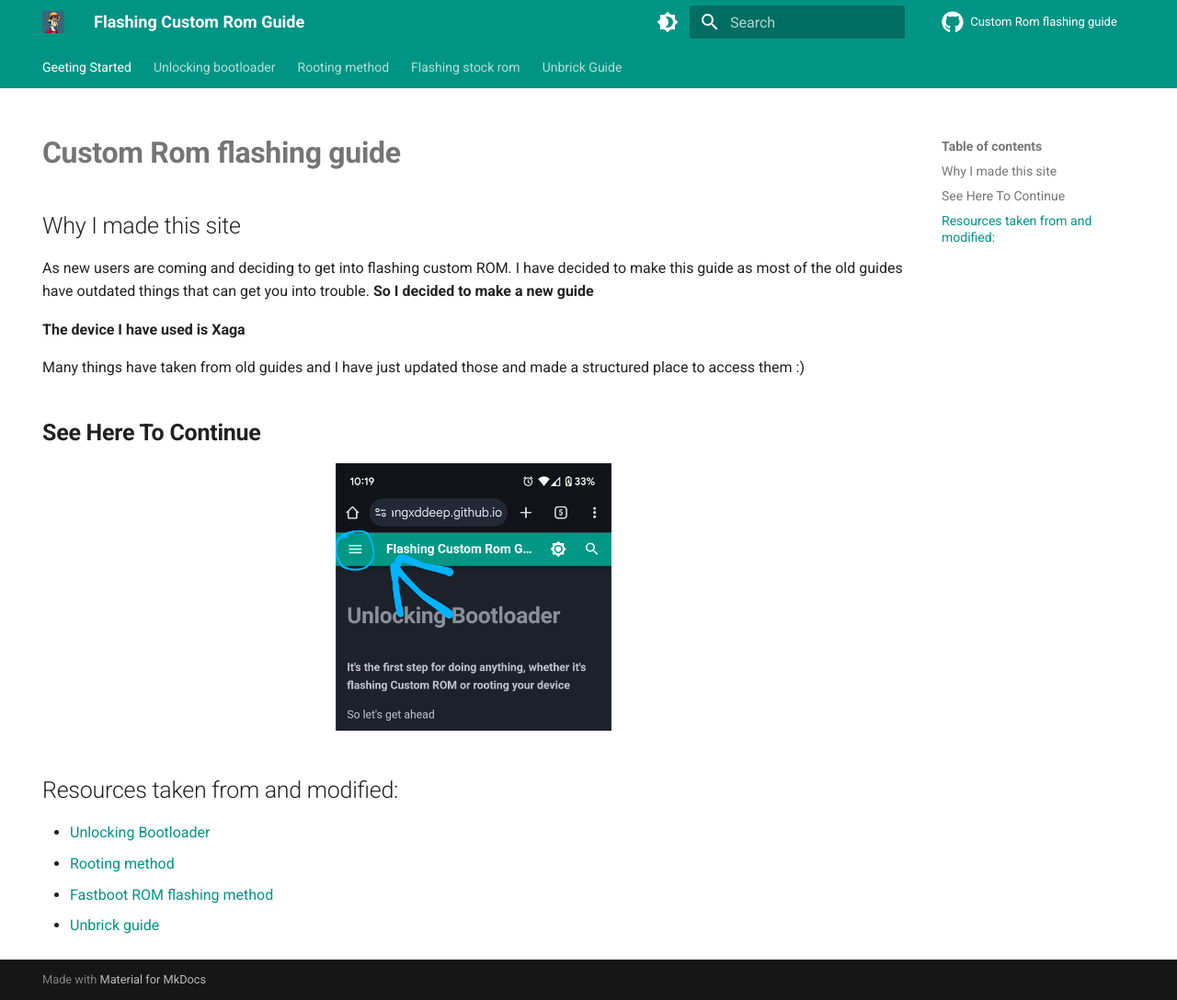
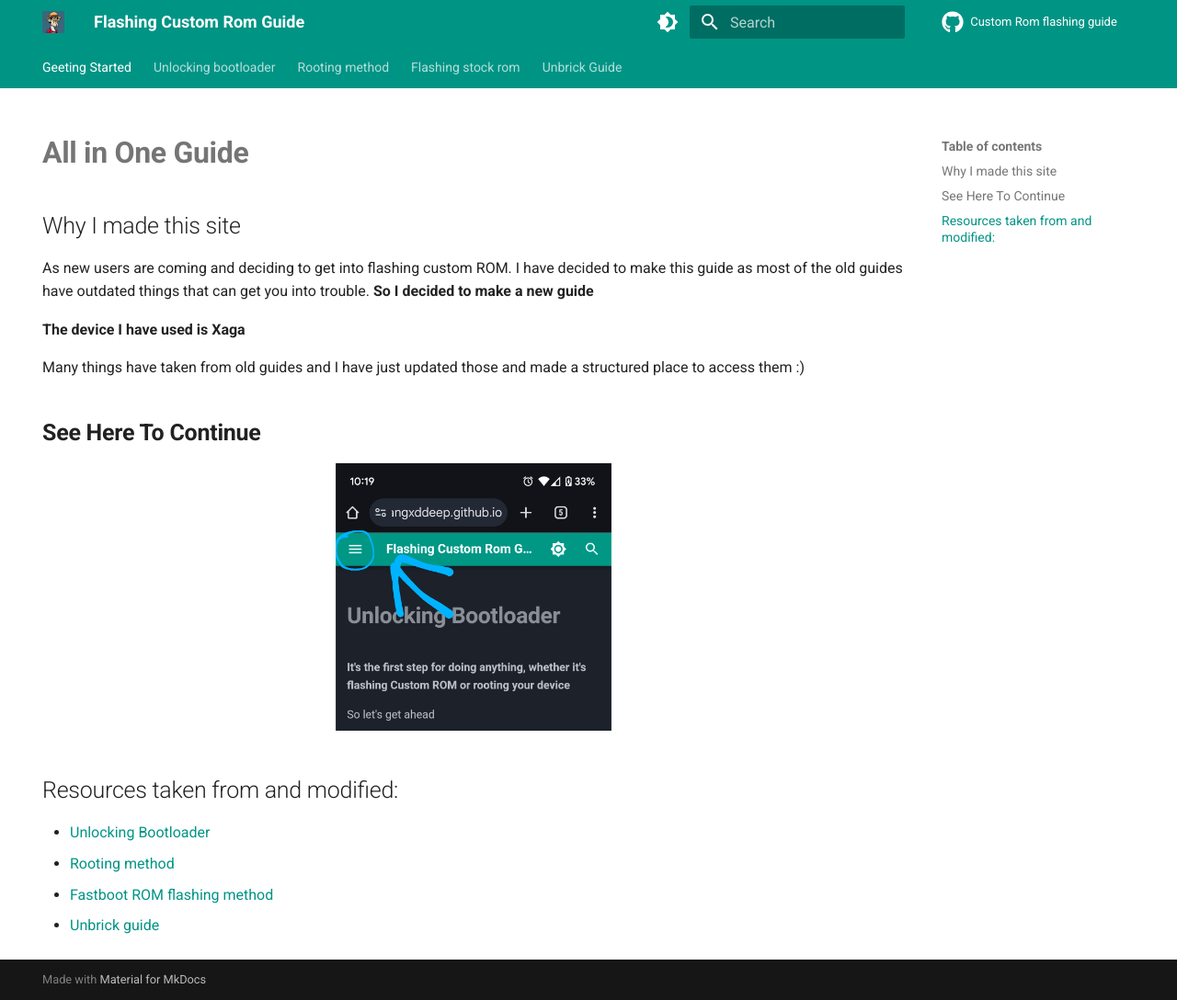
Before and after one commit to Angxddeep/Custom-Rom-flashing-guide, an MkDocs documentation site: the page built from docs/Index.md, in a window 1280 px wide and 1088 px high. Shown: the whole window at 92% size. Built offline with MkDocs 1.6.1 and Material for MkDocs 9.7.7, drawn with Linux system fonts in a browser that asks for light colours; comment, search, counter and statistics services are not loaded.

Commit message:
updated to All in one guide

```diff
--- a/docs/Index.md
+++ b/docs/Index.md
@@ -3,7 +3,7 @@ hide:
   - navigation
 ---
 
-# **Custom Rom flashing guide**
+# **All in One Guide**
 ## Why I made this site
 As new users are coming and deciding to get into flashing custom ROM. I have decided to make this guide as most of the old guides have outdated things that can get you into trouble. **So I decided to make a new guide**
 
--- a/mkdocs.yml
+++ b/mkdocs.yml
@@ -1,5 +1,5 @@
 site_name: Flashing Custom Rom Guide
-site_url: "https://deepangad.github.io/Custom-Rom-flashing-guide/"
+site_url: "https://angxddeep.github.io/All-in-one-guide/"
 repo_url: https://github.com/deepangad/Custom-Rom-flashing-guide
 repo_name: Custom Rom flashing guide
 edit_uri: ""
```
